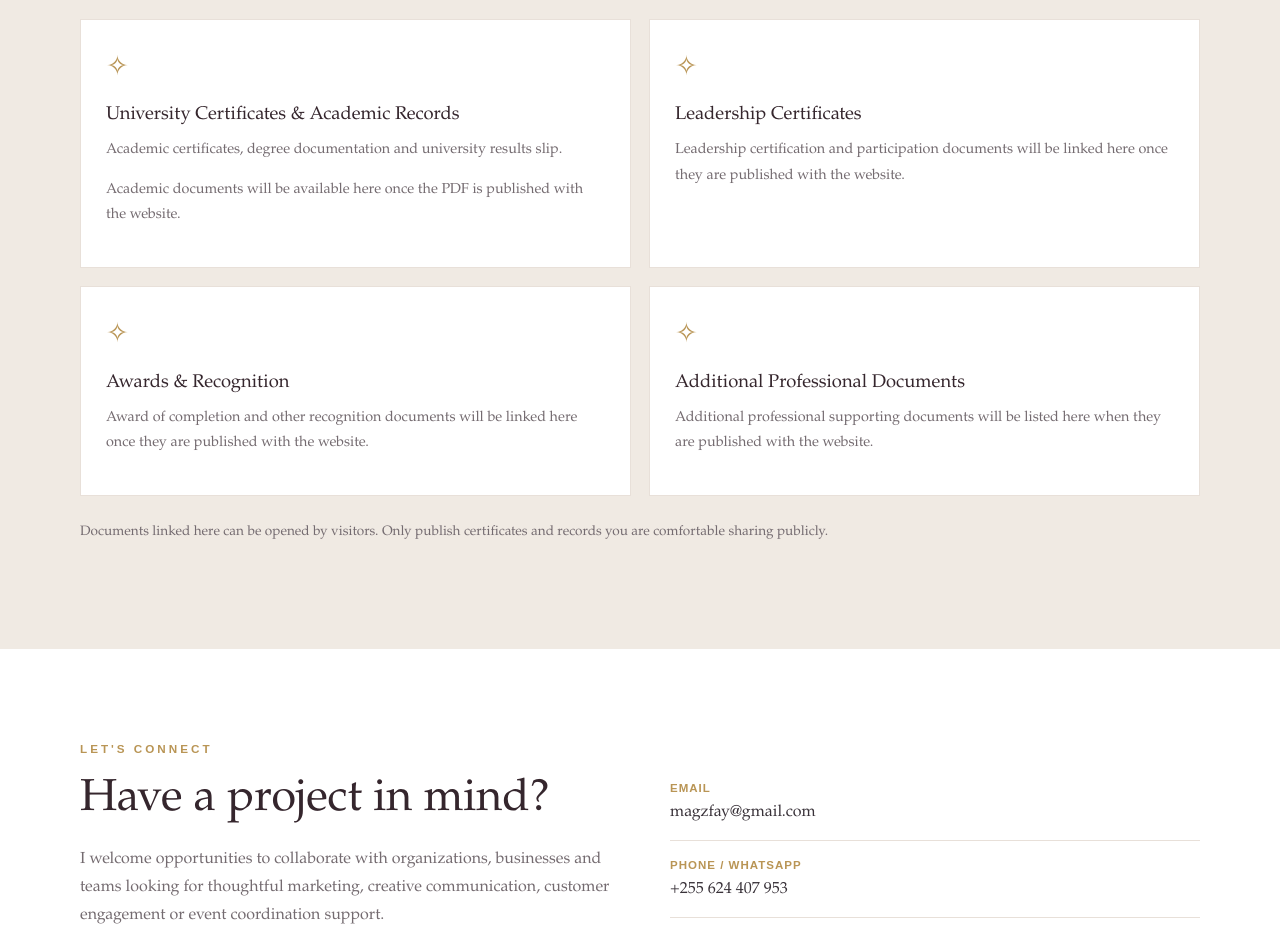
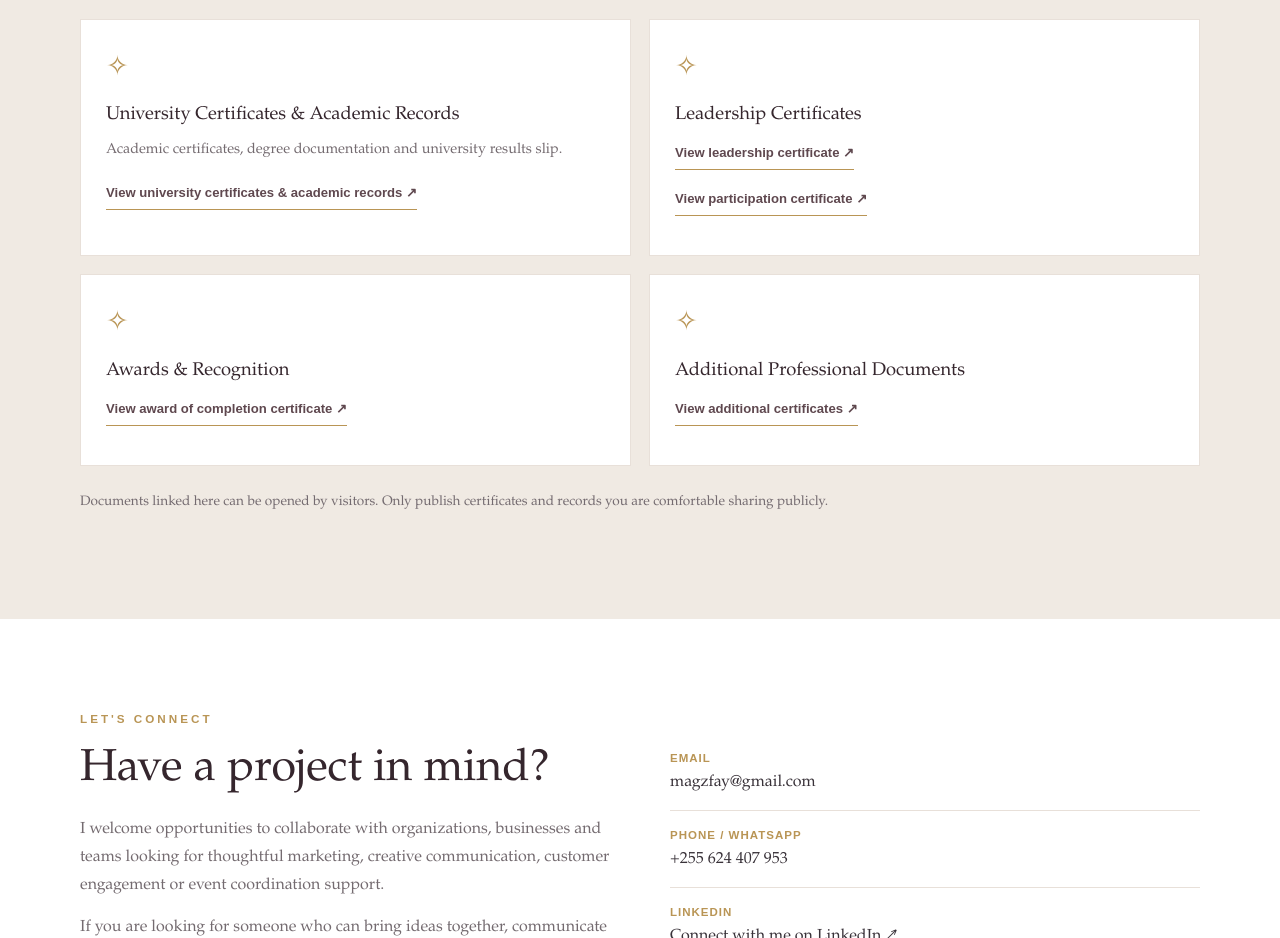
Before and after one commit to msmagomolla/faith-portfolio, a plain HTML site: page index.html in a window 1280 px wide. Shown: the part 5500-6438 px from the top of the page. Drawn offline with Linux system fonts and the light colour scheme.

Commit message:
Add linked certificates to Faith portfolio

```diff
--- a/index.html
+++ b/index.html
@@ -1330,9 +1330,8 @@
               university results slip.
             </p>
 
-            <p>
-              Academic documents will be available here once the PDF is
-              published with the website.
+            <p class="document-links">
+              <a class="text-link" href="faith-portfolio-certificates/University%20certificates.pdf" target="_blank" rel="noopener noreferrer">View university certificates & academic records ↗</a>
             </p>
           </article>
 
@@ -1341,9 +1340,11 @@
             <div class="file-icon">✧</div>
             <h3>Leadership Certificates</h3>
 
-            <p>
-              Leadership certification and participation documents
-              will be linked here once they are published with the website.
+            <p class="document-links">
+              <a class="text-link" href="faith-portfolio-certificates/Leadership%20certification.jpg" target="_blank" rel="noopener noreferrer">View leadership certificate ↗</a>
+            </p>
+            <p class="document-links">
+              <a class="text-link" href="faith-portfolio-certificates/Participation%20certificate.jpg" target="_blank" rel="noopener noreferrer">View participation certificate ↗</a>
             </p>
           </article>
 
@@ -1352,9 +1353,8 @@
             <div class="file-icon">✧</div>
             <h3>Awards & Recognition</h3>
 
-            <p>
-              Award of completion and other recognition documents
-              will be linked here once they are published with the website.
+            <p class="document-links">
+              <a class="text-link" href="faith-portfolio-certificates/Award%20of%20completion%20certificate.jpg" target="_blank" rel="noopener noreferrer">View award of completion certificate ↗</a>
             </p>
           </article>
 
@@ -1363,9 +1363,8 @@
             <div class="file-icon">✧</div>
             <h3>Additional Professional Documents</h3>
 
-            <p>
-              Additional professional supporting documents will be
-              listed here when they are published with the website.
+            <p class="document-links">
+              <a class="text-link" href="faith-portfolio-certificates/Certificates%20(extra).pdf" target="_blank" rel="noopener noreferrer">View additional certificates ↗</a>
             </p>
           </article>
 
```
Also changed, not shown: faith-portfolio-certificates/Award of completion certificate.jpg (added), faith-portfolio-certificates/Leadership certification.jpg (added), faith-portfolio-certificates/Participation certificate.jpg (added), faith-portfolio-certificates/README.txt (added), 2 other files.
